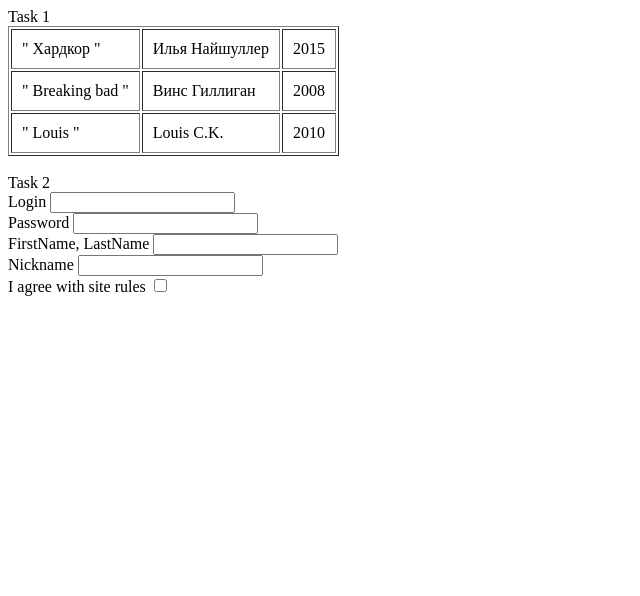
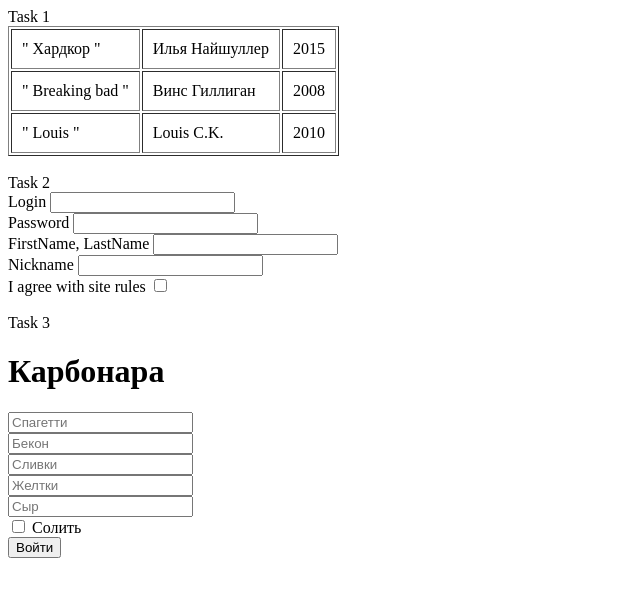
Before and after one commit to VildanovM/course, a plain HTML site: page table_input.html in a window 1280 px wide. Shown: the whole page, without its empty margins (0-640 px from the left). Drawn offline with Linux system fonts and the light colour scheme.

Commit message:
task3_day3

```diff
--- a/table_input.html
+++ b/table_input.html
@@ -39,6 +39,21 @@
 	<input type="text">
 	<br>
 	<label> I agree with site rules </label>
-	<input type = "checkbox">
+	<input type = "checkbox"><br>
+	<br>
+	<label> Task 3 </label>
+	<form method = "GET" action = "/cookcarbonara">
+		<H1> Карбонара </H1>
+		<input type="text" placeholder = "Спагетти"><br>
+		<input type="text" placeholder = "Бекон"><br>
+		<input type="text" placeholder = "Сливки"><br>
+		<input type="text" placeholder = "Желтки"><br>
+		<input type="text" placeholder = "Сыр"><br>
+		<input type = "checkbox">
+		<label> Солить </label>
+		<br>
+		<button type="submit">Войти</button>
+
+	</form>
    	</body>
 </html>
```
